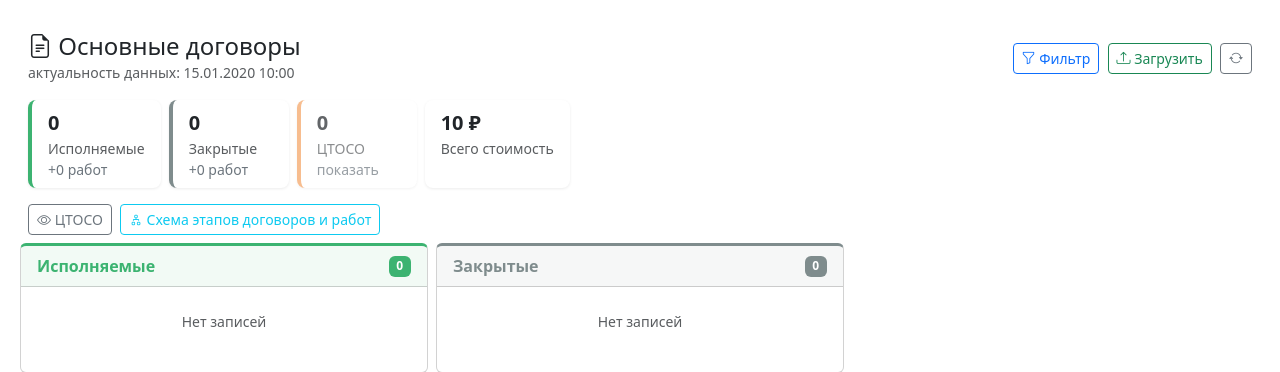
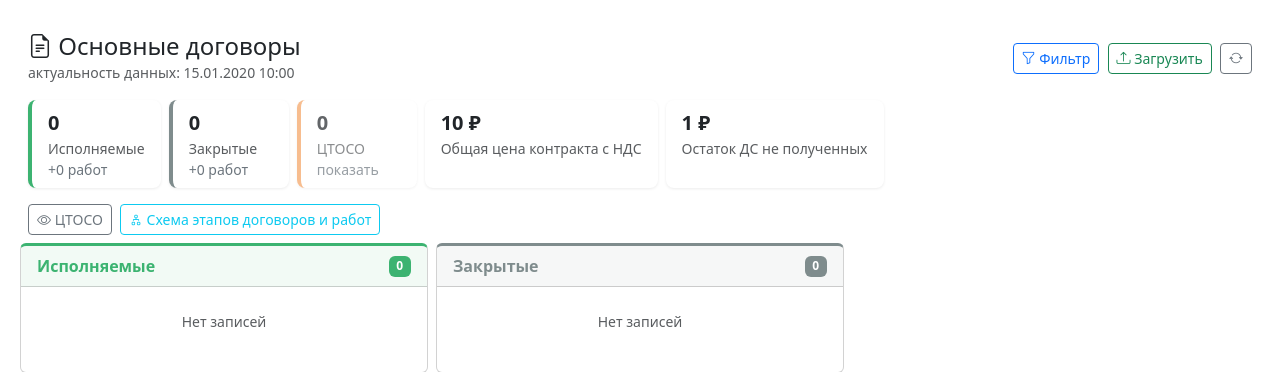
Before and after one commit to DEKA2DEKA/dogovor, a Flask app: page /main-board in a window 1280 px wide. Shown: the part 57-429 px from the top of the page. Run offline with Flask 3, Linux system fonts and the light colour scheme; tables that the repository leaves empty hold one stand-in row (values such as "Sample post").

Commit message:
Add metrics: Общая цена контракта с НДС and Остаток ДС не полученных in header

```diff
--- a/app.py
+++ b/app.py
@@ -726,6 +726,7 @@ def api_main_stats():
     for r in MAIN_REGIONS:
         by_region[r] = parents.filter(MainContract.region == r).count()
     cost_sum = db.session.query(db.func.sum(MainContract.cost_with_vat)).filter(MainContract.parent_id.is_(None)).scalar() or 0
+    ds_remaining_sum = db.session.query(db.func.sum(MainContract.ds_remaining)).filter(MainContract.parent_id.is_(None)).scalar() or 0
     total = parents.count()
     total_items = MainContract.query.filter(MainContract.parent_id.isnot(None)).count()
 
@@ -754,6 +755,7 @@ def api_main_stats():
         'by_status': by_status,
         'by_region': by_region,
         'cost_sum': cost_sum,
+        'ds_remaining_sum': ds_remaining_sum,
         'deadline_warnings': deadline_warnings,
         'last_import': last_import,
     })
--- a/templates/main_board.html
+++ b/templates/main_board.html
@@ -153,7 +153,11 @@ function loadMainStats() {
             </div>`;
             html += `<div class="stat-pill">
                 <div class="fs-5 fw-bold">${data.cost_sum.toLocaleString('ru-RU')} ₽</div>
-                <div class="small text-muted">Всего стоимость</div>
+                <div class="small text-muted">Общая цена контракта с НДС</div>
+            </div>`;
+            html += `<div class="stat-pill">
+                <div class="fs-5 fw-bold">${data.ds_remaining_sum.toLocaleString('ru-RU')} ₽</div>
+                <div class="small text-muted">Остаток ДС не полученных</div>
             </div>`;
             html += '</div>';
             document.getElementById('mainStats').innerHTML = html;
```
